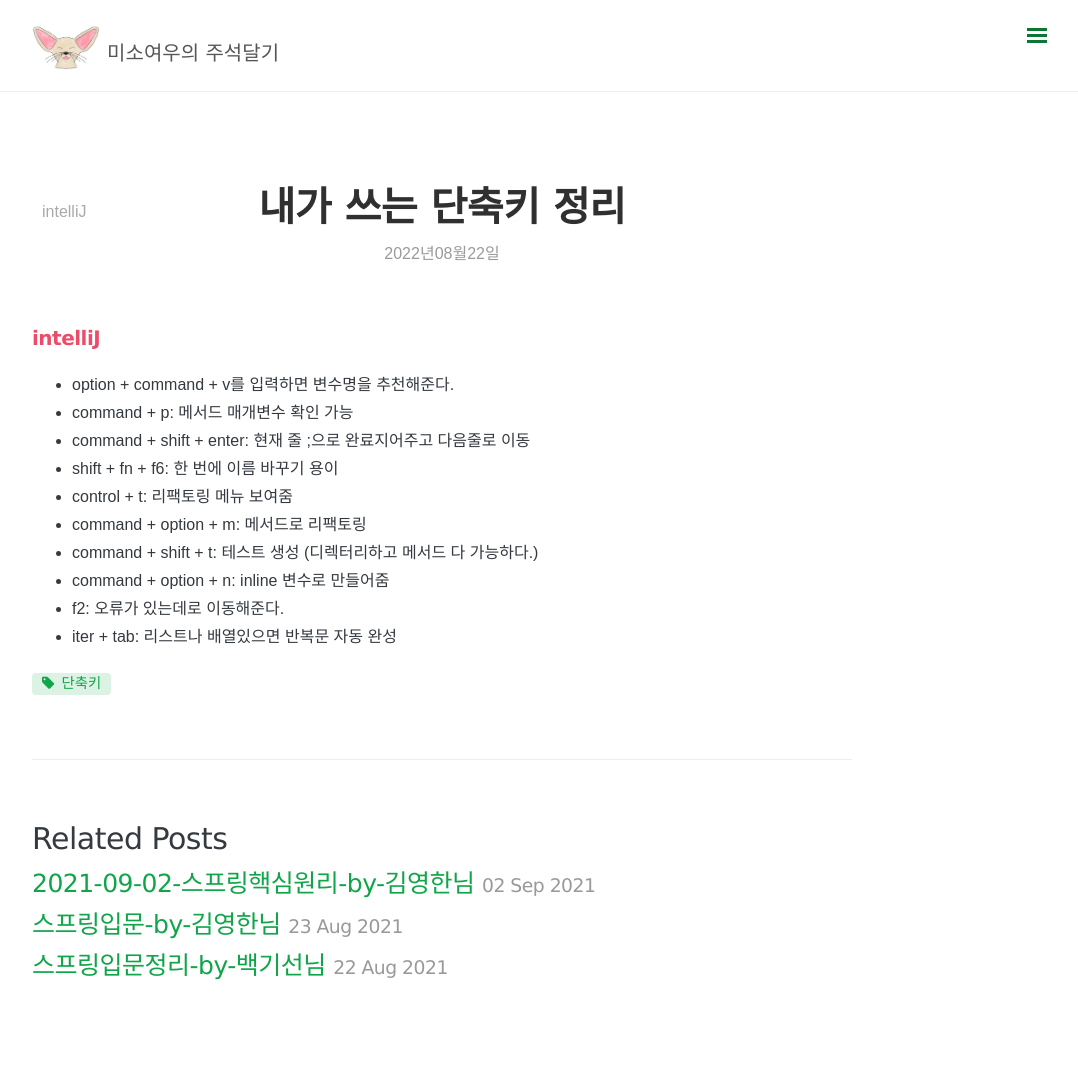
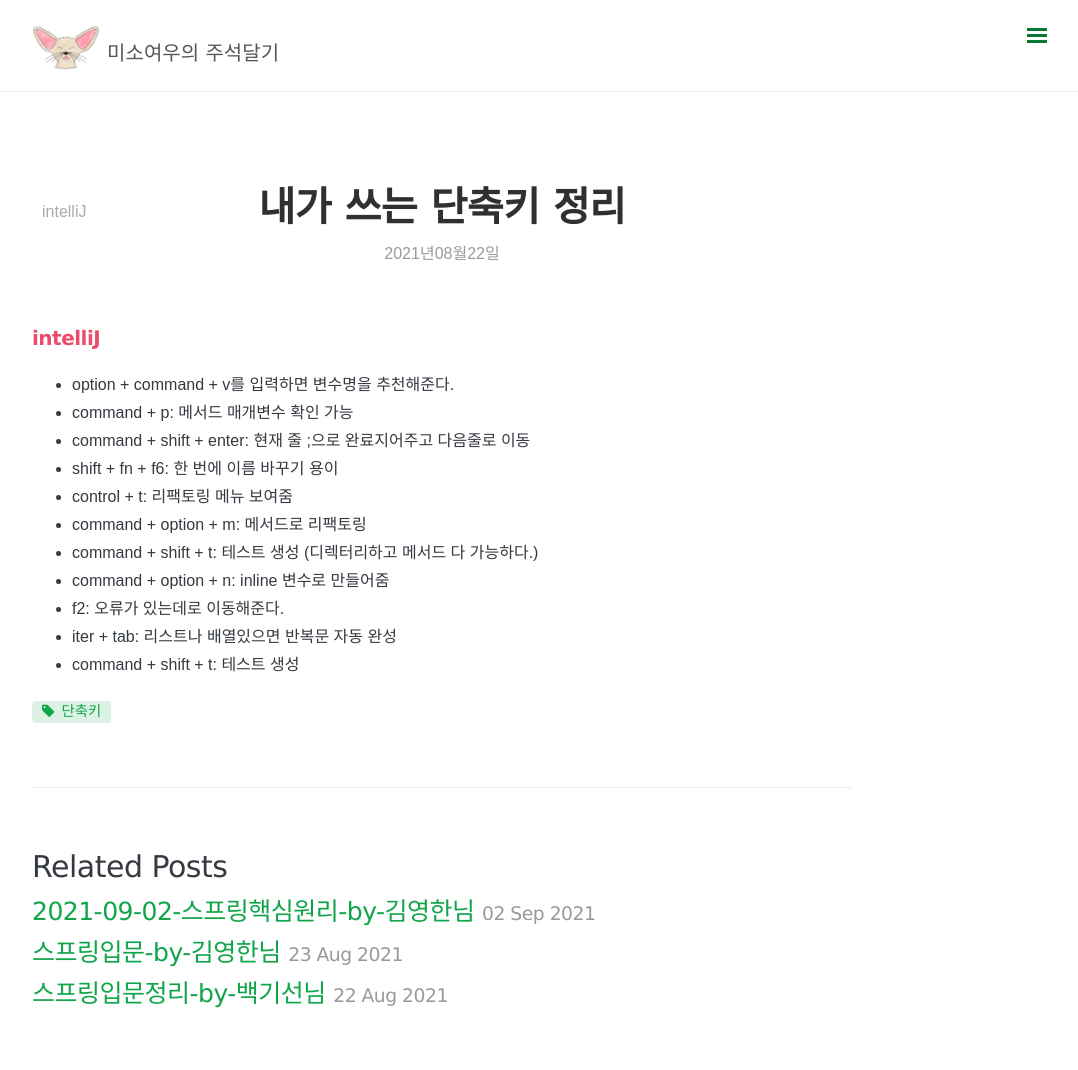
Before and after one commit to somefood/somefood.github.io, a Jekyll site: the page built from _posts/etc/2021-08-22-shortcuts.md, in a window 1280 px wide. Shown: the whole page, without its empty margins (198-1276 px from the left). Built offline with Jekyll 4.4.1, drawn with Linux system fonts in a browser that asks for light colours; nearby versions of some CDN libraries; comment, search, counter and statistics services are not loaded; before the commit the page ends 1042 px from its top, so only the background shows below that.

Commit message:
파일명 정리

```diff
--- a/_posts/etc/2022-08-22-shortcuts.md
+++ b/_posts/etc/2021-08-22-shortcuts.md
@@ -18,3 +18,4 @@
 - command + option + n: inline 변수로 만들어줌
 - f2: 오류가 있는데로 이동해준다.
 - iter + tab: 리스트나 배열있으면 반복문 자동 완성
+- command + shift + t: 테스트 생성
```
